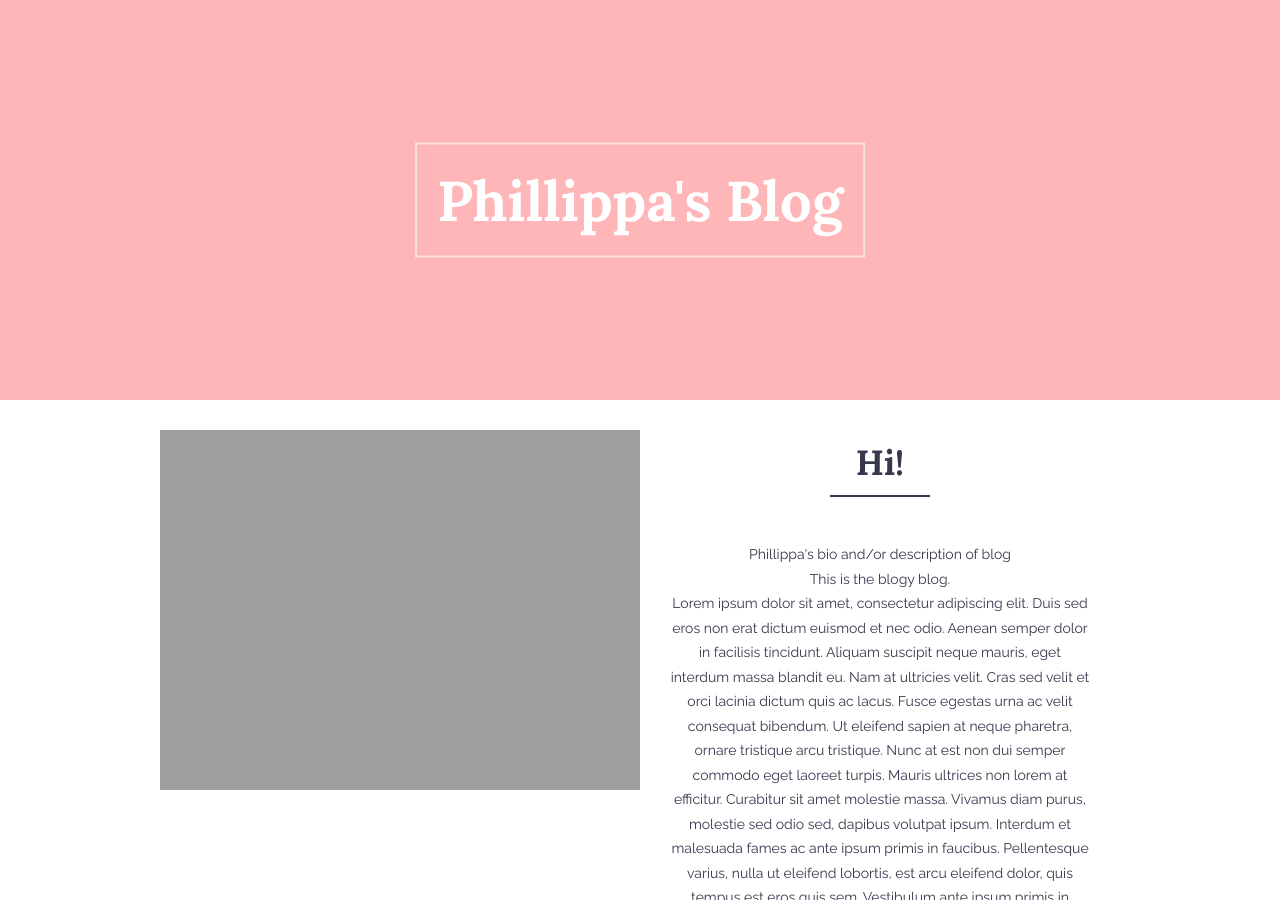
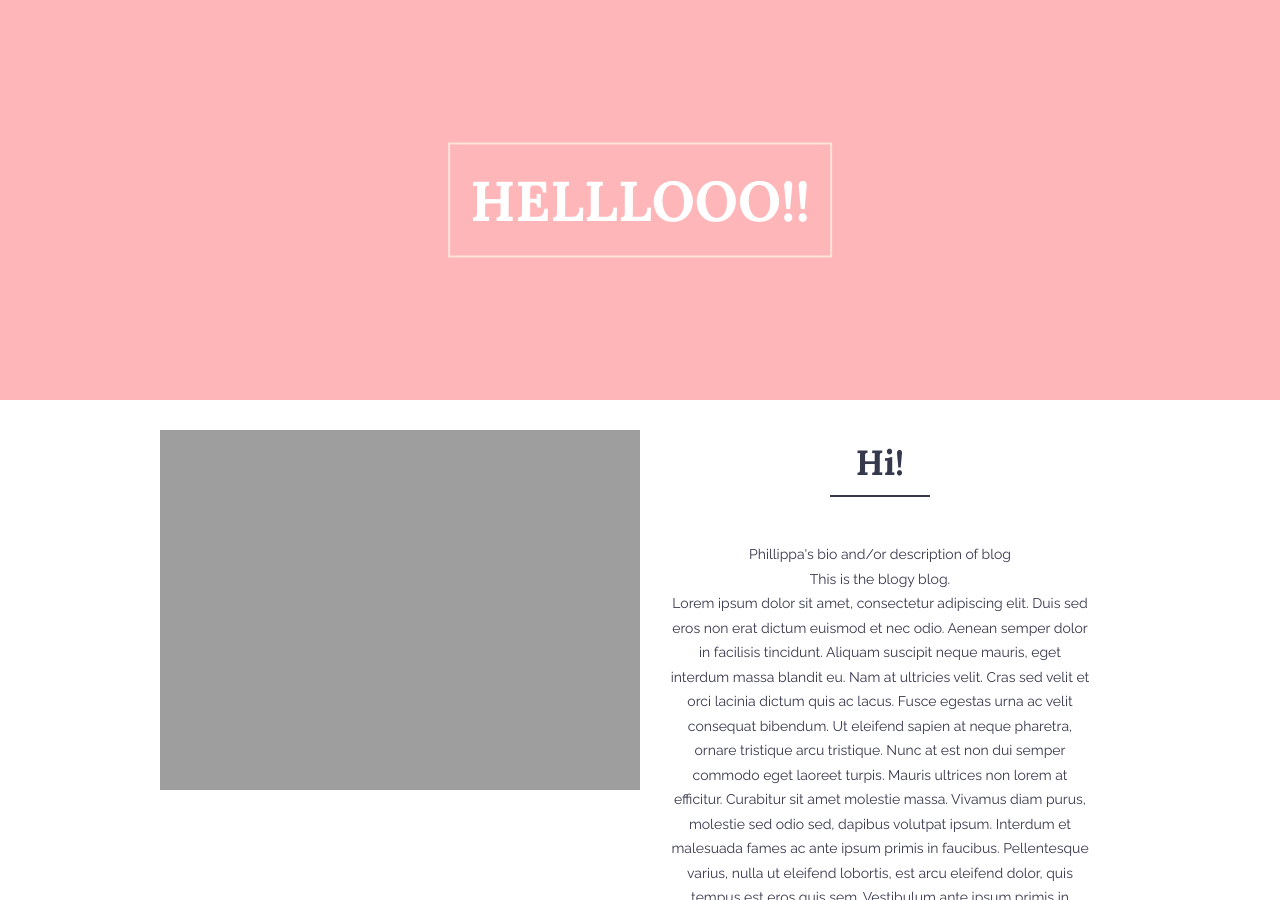
Before and after one commit to nhoughto5/PhillippaBlog, a Jekyll site: the page built from index.html, in a window 1280 px wide and 900 px high. Built offline with Jekyll 4.4.1, drawn with Linux system fonts in a browser that asks for light colours.

Commit message:
Updated 'index.html' via CloudCannon

```diff
--- a/index.html
+++ b/index.html
@@ -4,7 +4,7 @@ layout: home
 
 <div class="jumbo">
     <div class="centered">
-        <h1 class="editable">Phillippa's Blog</h1>
+        <h1 class="editable">HELLLOOO!!</h1>
     </div>
 </div>
 
```
